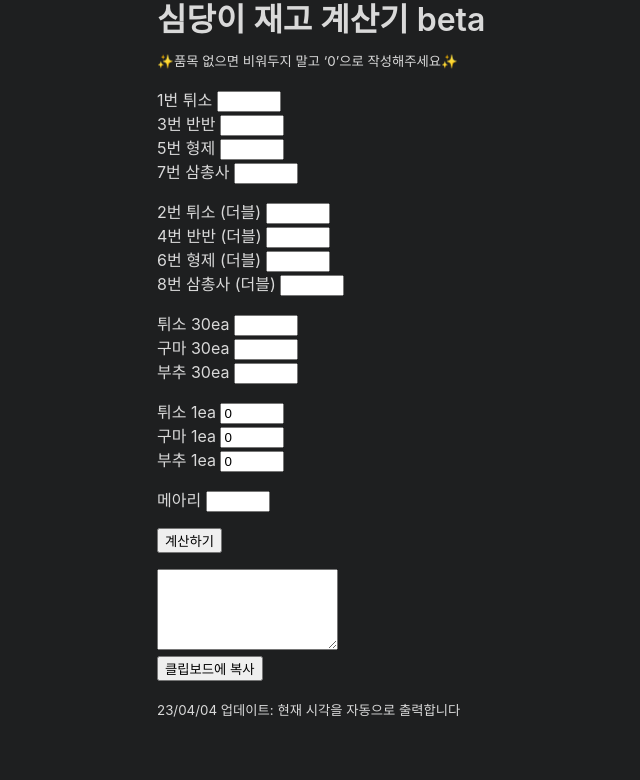
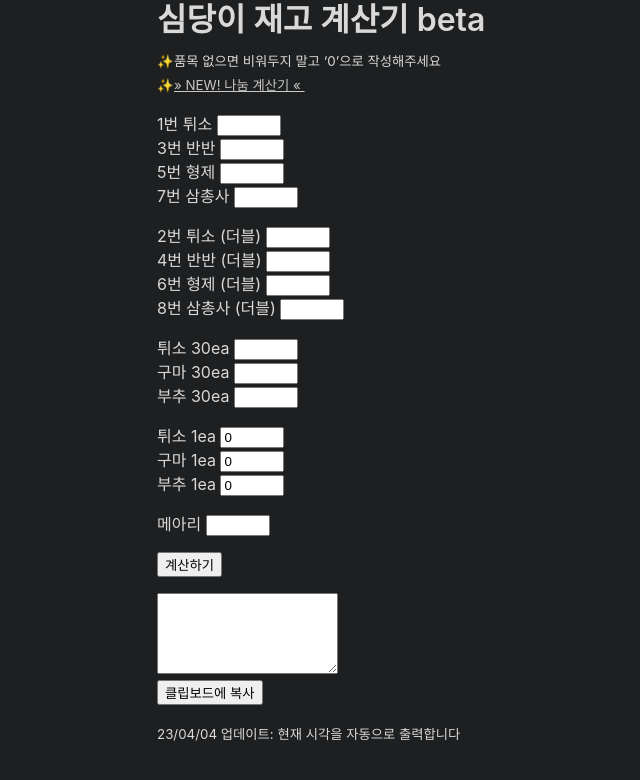
Before and after one commit to hanseodev/hanseodev.github.io, a Jekyll site: the page built from stockcal.md, in a window 1280 px wide. Shown: the top 780 px of the page, without its empty margins (147-787 px from the left). Built offline with Jekyll 4.4.1, drawn with Linux system fonts in a browser that asks for light colours.

Commit message:
재고계산기 수정

```diff
--- a/stockcal.md
+++ b/stockcal.md
@@ -3,7 +3,8 @@ layout: lab
 title: 심당이 재고 계산기 beta
 ---
 
-<small>✨품목 없으면 비워두지 말고 '0'으로 작성해주세요✨</small>
+<small>✨품목 없으면 비워두지 말고 '0'으로 작성해주세요</small><br>
+<small>✨<a href="/donatecal">>> NEW! 나눔 계산기 << </a></small><br>
 
 <label for="num1">1번 튀소</label>
 <input type="text" pattern="\d*" id="num1" style="width: 4rem;"><br>
@@ -42,14 +43,11 @@ title: 심당이 재고 계산기 beta
 
 <button onclick="calculate()">계산하기</button><br>
 
-
 <textarea rows="5" id="result"></textarea>
 
 <button onclick="copyToClipboard()">클립보드에 복사</button>
 
 <small>23/04/04 업데이트: 현재 시각을 자동으로 출력합니다</small>
-
-
 
 <script>
     function calculate() {
```
